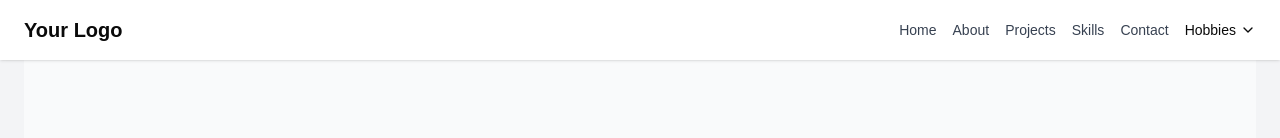
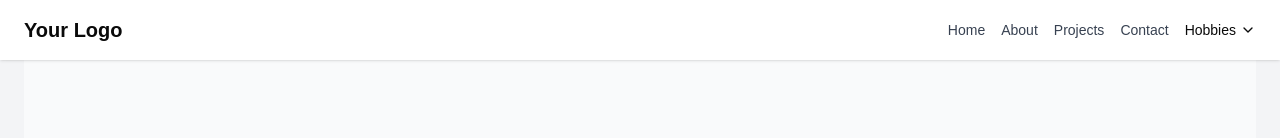
Before and after one commit to albertomtferreira/portfolio-new, a Next.js app: page / in a window 1280 px wide. Shown: the top 138 px of the page. Built offline with nearby package versions, Linux system fonts and the light colour scheme.

Commit message:
NavBar Fixes #2

```diff
--- a/components/shared/Header.tsx
+++ b/components/shared/Header.tsx
@@ -15,7 +15,7 @@
   SheetTrigger,
 } from "@/components/ui/sheet";
 
-const menuItems = ['home', 'about', 'projects', 'skills', 'contact'];
+const menuItems = ['home', 'about', 'projects', 'contact'];
 const hobbies = [
   { name: 'Bread Baking', href: '/bread-baking' },
   { name: 'Reiki', href: '/reiki' },
```
